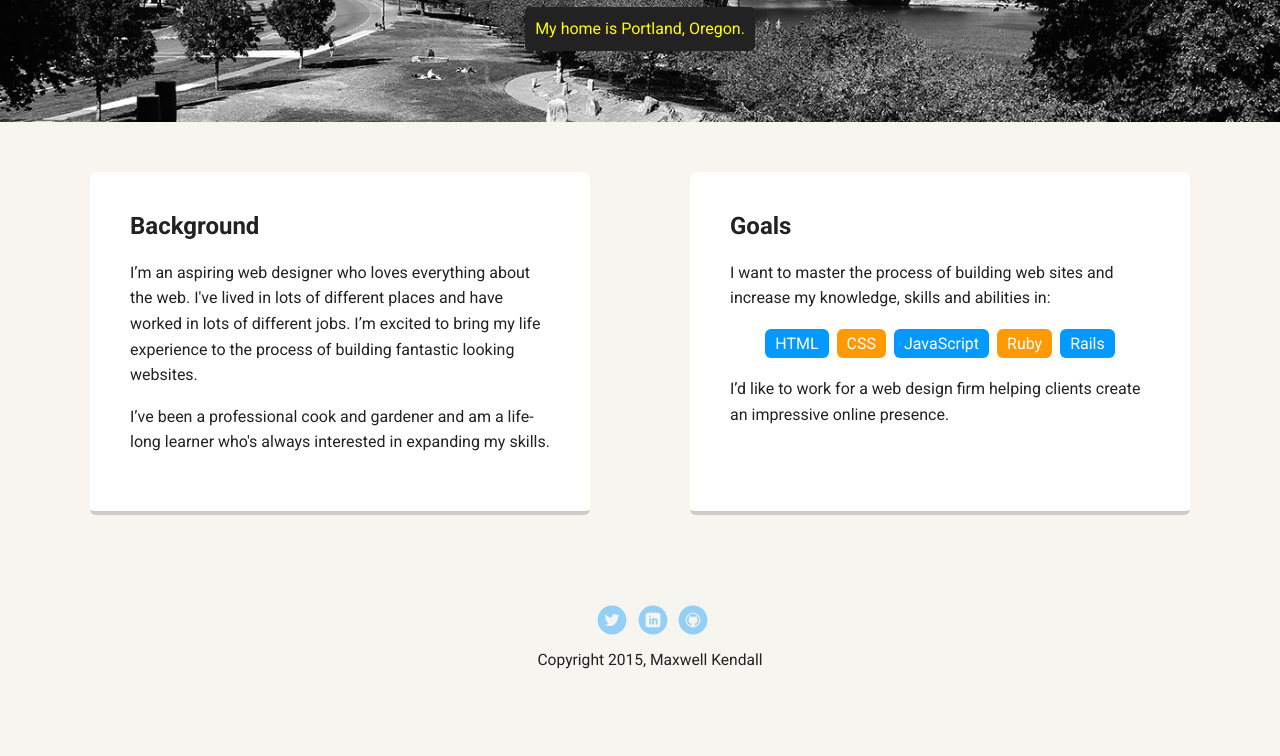
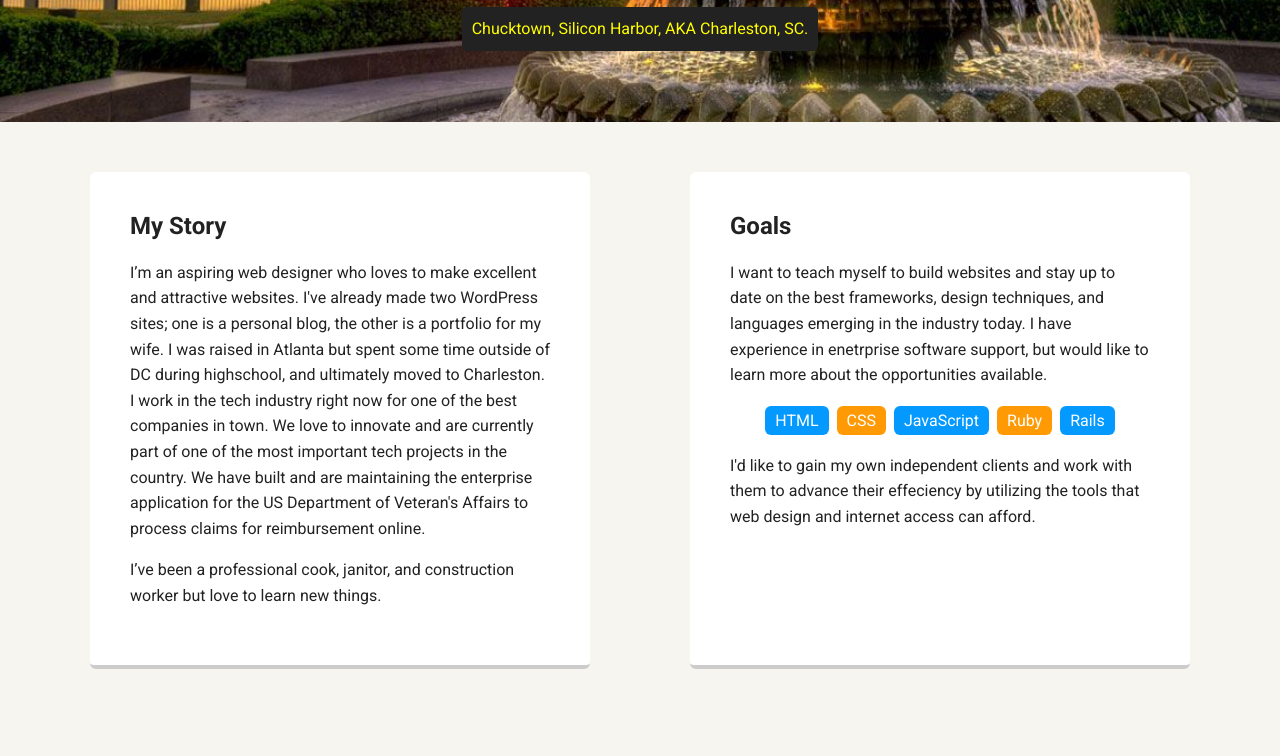
Before and after one commit to MNK5490/Portfolio, a plain HTML site: page index.html in a window 1280 px wide. Shown: the part 348-1104 px from the top of the page. Drawn offline with Linux system fonts and the light colour scheme; a web font is replaced by a local one.

Commit message:
Personalized Text and Pictures
new photos, descriptions, etc

```diff
--- a/index.html
+++ b/index.html
@@ -17,21 +17,20 @@
     </div>
 
     <header>
-      <img src="images/profile_picture.jpg" alt="Drawing of Jane Smith" class="profile-image">
-      <h1 class="tag name">Hello, I’m Jane.</h1>
-      <p class="tag location">My home is Portland, Oregon.</p>
+      <img src="images/profile_picture.jpg" alt="Max Dancin'" class="profile-image">
+      <h1 class="tag name">Whassup, I’m Max.</h1>
+      <p class="tag location">Chucktown, Silicon Harbor, AKA Charleston, SC.</p>
     </header>
 
     <main class="flex">
       <div class="card">
-        <h2>Background</h2>
-        <p>I’m an aspiring web designer who loves everything about the web. I've lived in lots of different places and have worked in lots of different jobs. I’m excited to bring my life experience to the process of building fantastic looking websites.</p>
-        <p>I’ve been a professional cook and gardener and am a life-long learner who's always interested in expanding my skills.</p>
+        <h2>My Story</h2>
+        <p>I’m an aspiring web designer who loves to make excellent and attractive websites. I've already made two WordPress sites; one is a personal blog, the other is a portfolio for my wife. I was raised in Atlanta but spent some time outside of DC during highschool, and ultimately moved to Charleston. I work in the tech industry right now for one of the best companies in town. We love to innovate and are currently part of one of the most important tech projects in the country. We have built and are maintaining the enterprise application for the US Department of Veteran's Affairs to process claims for reimbursement online.</p>
+        <p>I’ve been a professional cook, janitor, and construction worker but love to learn new things.</p>
       </div>
-
       <div class="card">
         <h2>Goals</h2>
-        <p>I want to master the process of building web sites and increase my knowledge, skills and abilities in:</p>
+        <p>I want to teach myself to build websites and stay up to date on the best frameworks, design techniques, and languages emerging in the industry today. I have experience in enetrprise software support, but would like to learn more about the opportunities available.</p>
         <ul class="skills">
           <li>HTML</li>
           <li>CSS</li>
@@ -39,15 +38,15 @@
           <li>Ruby</li>
           <li>Rails</li>
         </ul>
-        <p>I’d like to work for a web design firm helping clients create an impressive online presence.</p>
+        <p>I'd like to gain my own independent clients and work with them to advance their effeciency by utilizing the tools that web design and internet access can afford.</p>
       </div>
 
     </main>
     <footer>
       <ul>
-        <li><a href="#" class="social twitter">Twitter</a></li>
-        <li><a href="#" class="social linkedin">LinkedIn</a></li>
-        <li><a href="#" class="social github">Github</a></li>
+        <li><a href="https://www.linkedin.com/in/maxwellkendall"
+               class="social linkedin">LinkedIn</a></li>
+        <li><a href="https://github.com/MNK5490" class="social github">Github</a></li>
       </ul>
       <p class="copyright">Copyright 2015, Maxwell Kendall</p>
     </footer>
--- a/styles.css
+++ b/styles.css
@@ -57,7 +57,7 @@ a:hover {
 
 header {
   text-align: center;
-  background: url('images/portland.jpg') no-repeat top center ;
+  background: url('images/charleston.jpg') no-repeat top center ;
   background-size: cover;
   overflow: hidden;
   padding-top: 60px;
```
Also changed, not shown: images/charleston.jpg (added).
